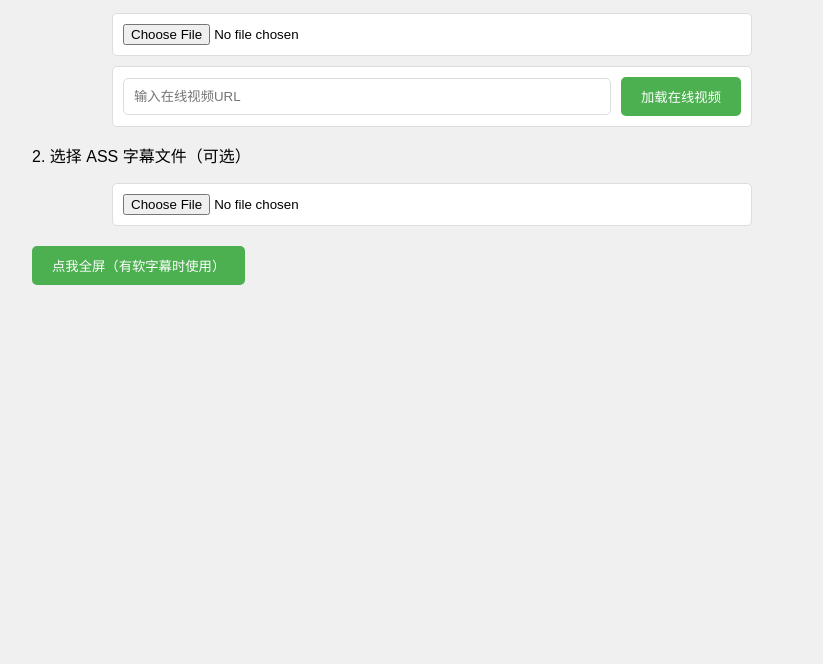
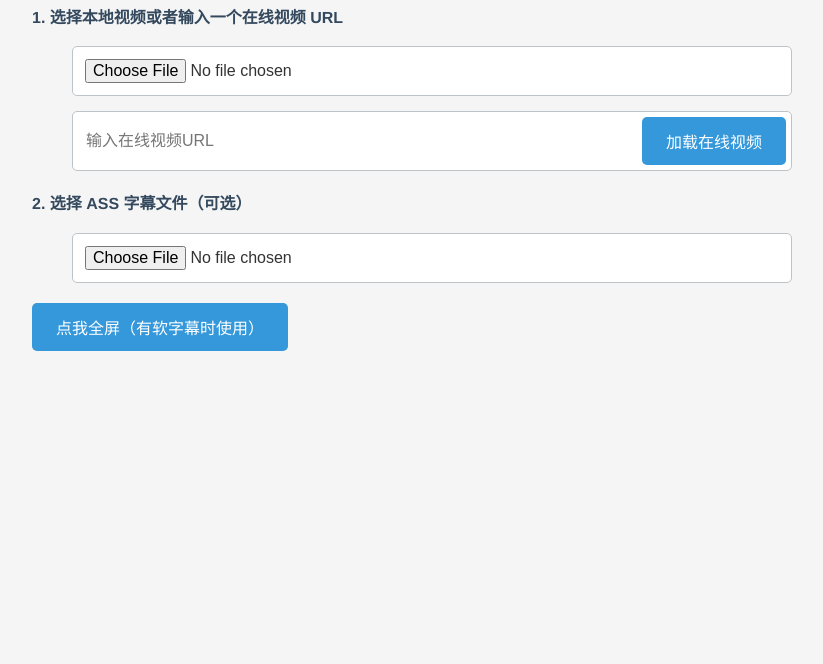
Before and after one commit to MagmaBlock/web-demos, a plain HTML site: page watch-together-ass/index.html in a window 1280 px wide. Shown: the part 136-800 px from the top of the page, without its empty margins (208-1031 px from the left). Drawn offline with Linux system fonts and the light colour scheme.

Commit message:
更新视频字幕播放器界面样式，优化视觉效果和用户体验。

```diff
--- a/watch-together-ass/index.html
+++ b/watch-together-ass/index.html
@@ -6,50 +6,63 @@
     <title>视频字幕播放器</title>
     <style>
       body {
-        font-family: Arial, sans-serif;
+        font-family: 'Helvetica Neue', Arial, sans-serif;
         max-width: 800px;
         margin: 0 auto;
         padding: 20px;
-        background-color: #f0f0f0;
+        background-color: #f5f5f5;
+        color: #333;
+        line-height: 1.6;
       }
       h1 {
-        color: #333;
+        color: #2c3e50;
         text-align: center;
+        margin-bottom: 30px;
+        font-size: 2.5em;
       }
       #videoContainer {
         position: relative;
         width: 100%;
         margin-top: 20px;
-        box-shadow: 0 0 10px rgba(0, 0, 0, 0.1);
+        box-shadow: 0 4px 6px rgba(0, 0, 0, 0.1);
+        border-radius: 8px;
+        overflow: hidden;
       }
       video {
         width: 100%;
-        border-radius: 5px;
+        display: block;
       }
       input[type="file"],
       input[type="text"],
       .url-input-container {
         display: block;
-        margin: 10px auto;
-        padding: 10px;
-        border: 1px solid #ddd;
+        margin: 15px auto;
+        padding: 12px;
+        border: 1px solid #bdc3c7;
         border-radius: 5px;
         background-color: #fff;
-        width: 80%;
+        width: 90%;
         box-sizing: border-box;
+        font-size: 16px;
+        transition: border-color 0.3s ease;
+      }
+      input[type="file"]:focus,
+      input[type="text"]:focus {
+        outline: none;
+        border-color: #3498db;
       }
       button {
-        padding: 10px 20px;
-        background-color: #4caf50;
+        padding: 12px 24px;
+        background-color: #3498db;
         color: white;
         border: none;
         border-radius: 5px;
         cursor: pointer;
-        text-wrap: nowrap;
-        overflow: hidden;
+        font-size: 16px;
+        transition: background-color 0.3s ease;
       }
       button:hover {
-        background-color: #45a049;
+        background-color: #2980b9;
       }
       #videoContainer:fullscreen {
         display: flex;
@@ -57,6 +70,7 @@
         align-items: center;
         width: 100vw;
         height: 100vh;
+        background-color: black;
       }
       #videoContainer:fullscreen video {
         max-width: 100%;
@@ -68,11 +82,19 @@
         display: flex;
         justify-content: space-between;
         align-items: center;
+        padding: 5px;
       }
       .url-input-container input[type="text"] {
         flex-grow: 1;
         margin: 0 10px 0 0;
         width: auto;
+        border: none;
+        padding: 8px;
+      }
+      p {
+        margin-top: 20px;
+        font-weight: bold;
+        color: #34495e;
       }
     </style>
   </head>
```
